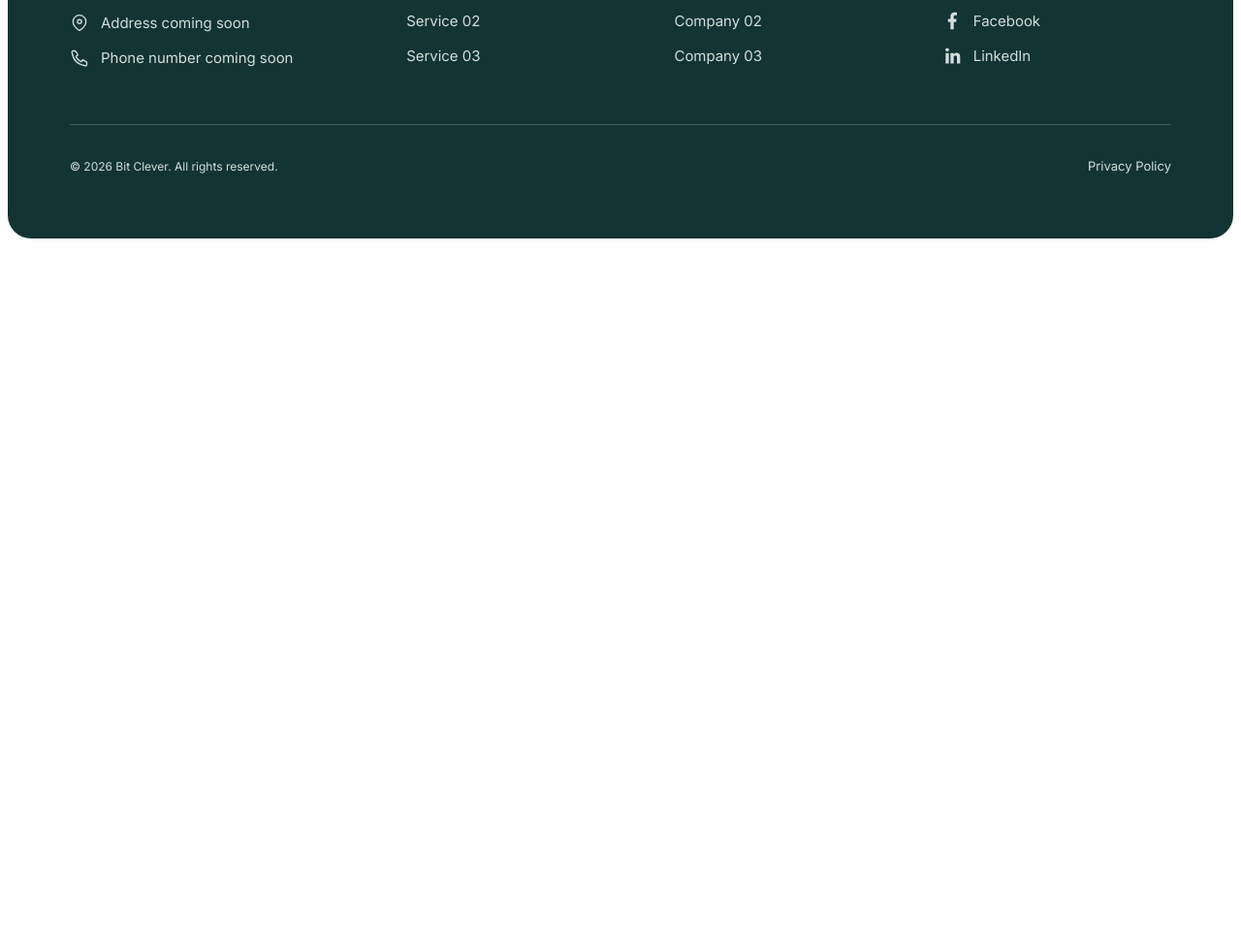
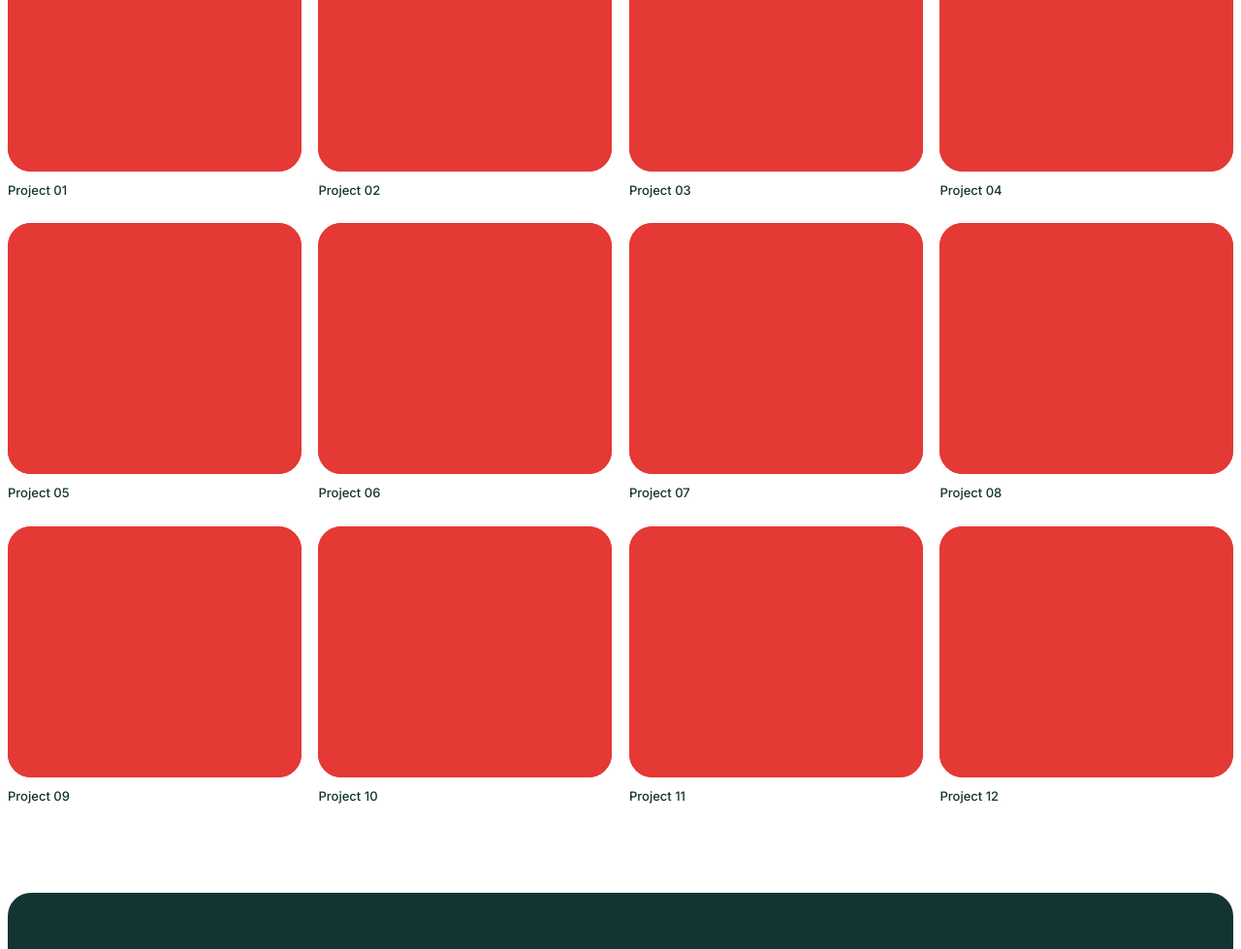
Before and after one commit to dottereldesign/Bit-Clever-Website, a plain HTML site: page portfolio.html in a window 1280 px wide. Shown: the part 486-1465 px from the top of the page at 97% size. Before the commit the page ends 800 px from the top, so only its background shows below. Drawn offline with Linux system fonts and the light colour scheme.

Commit message:
Add portfolio placeholders and client review section

```diff
--- a/assets/site.css
+++ b/assets/site.css
@@ -223,11 +223,23 @@
     @media (prefers-reduced-motion: reduce) { html { scroll-behavior: auto; } }
 
     .recent-work { width: 100%; margin: 0; padding: clamp(64px, 7vw, 104px) 0 0; color: #123433; }
-    .recent-work h2 { margin: 0 0 clamp(32px, 4vw, 56px); text-align: center; font-size: clamp(32px, 4vw, 48px); line-height: 1.15; font-weight: 600; letter-spacing: -.04em; }
-    .recent-work h2 span { color: #138463; }
+    .recent-work h2, .testimonials h2 { margin: 0 0 clamp(32px, 4vw, 56px); text-align: center; font-size: clamp(32px, 4vw, 48px); line-height: 1.15; font-weight: 600; letter-spacing: -.04em; }
+    .recent-work h2 span, .testimonials h2 span { color: #138463; }
     .recent-work__grid { display: grid; grid-template-columns: repeat(4, minmax(0, 1fr)); gap: 24px clamp(8px, 1.4vw, 20px); }
     .work-card { margin: 0; min-width: 0; }
     .work-card img { display: block; width: 100%; height: auto; aspect-ratio: 7 / 6; object-fit: cover; border-radius: 24px; background: #e53935; }
     .work-card figcaption { margin-top: 10px; font-size: 13px; font-weight: 500; line-height: 1.5; }
     .recent-work__actions { display: flex; justify-content: center; margin-top: 32px; }
     @media (max-width: 767px) { .recent-work__grid { grid-template-columns: repeat(2, minmax(0, 1fr)); } }
+
+    .portfolio-work { padding: clamp(24px, 4vw, 56px) 0 clamp(64px, 7vw, 104px); color: #123433; }
+    .testimonials { max-width: 1320px; margin: 0 auto; padding: clamp(72px, 8vw, 120px) clamp(16px, 4vw, 48px) 0; color: #123433; }
+    .testimonials__grid { display: grid; grid-template-columns: repeat(3, minmax(0, 1fr)); gap: 20px; }
+    .testimonial-card { display: flex; flex-direction: column; margin: 0; padding: clamp(24px, 3vw, 36px); border: 1px solid #c5d2ce; border-radius: 24px; }
+    .testimonial-card__mark { height: 48px; color: #138463; font-size: 64px; line-height: 1; font-weight: 600; }
+    .testimonial-card blockquote { margin: 20px 0 32px; font-size: 18px; line-height: 1.65; }
+    .testimonial-card blockquote p { margin: 0; }
+    .testimonial-card figcaption { display: grid; gap: 6px; margin-top: auto; font-size: 14px; line-height: 1.5; }
+    .testimonial-card figcaption strong { font-weight: 600; }
+    .testimonial-card figcaption span { color: #52665d; }
+    @media (max-width: 767px) { .testimonials__grid { grid-template-columns: 1fr; } }
--- a/portfolio.html
+++ b/portfolio.html
@@ -40,6 +40,58 @@
   </dialog>
   <main>
     <header class="hero subpage-header"><canvas class="hero__background" aria-hidden="true"></canvas><h1>Portfolio</h1></header>
+    <section class="portfolio-work" aria-label="Portfolio projects">
+      <div class="recent-work__grid">
+        <figure class="work-card">
+          <img src="./assets/work-placeholder.svg" width="700" height="600" alt="" loading="lazy" decoding="async">
+          <figcaption>Project 01</figcaption>
+        </figure>
+        <figure class="work-card">
+          <img src="./assets/work-placeholder.svg" width="700" height="600" alt="" loading="lazy" decoding="async">
+          <figcaption>Project 02</figcaption>
+        </figure>
+        <figure class="work-card">
+          <img src="./assets/work-placeholder.svg" width="700" height="600" alt="" loading="lazy" decoding="async">
+          <figcaption>Project 03</figcaption>
+        </figure>
+        <figure class="work-card">
+          <img src="./assets/work-placeholder.svg" width="700" height="600" alt="" loading="lazy" decoding="async">
+          <figcaption>Project 04</figcaption>
+        </figure>
+        <figure class="work-card">
+          <img src="./assets/work-placeholder.svg" width="700" height="600" alt="" loading="lazy" decoding="async">
+          <figcaption>Project 05</figcaption>
+        </figure>
+        <figure class="work-card">
+          <img src="./assets/work-placeholder.svg" width="700" height="600" alt="" loading="lazy" decoding="async">
+          <figcaption>Project 06</figcaption>
+        </figure>
+        <figure class="work-card">
+          <img src="./assets/work-placeholder.svg" width="700" height="600" alt="" loading="lazy" decoding="async">
+          <figcaption>Project 07</figcaption>
+        </figure>
+        <figure class="work-card">
+          <img src="./assets/work-placeholder.svg" width="700" height="600" alt="" loading="lazy" decoding="async">
+          <figcaption>Project 08</figcaption>
+        </figure>
+        <figure class="work-card">
+          <img src="./assets/work-placeholder.svg" width="700" height="600" alt="" loading="lazy" decoding="async">
+          <figcaption>Project 09</figcaption>
+        </figure>
+        <figure class="work-card">
+          <img src="./assets/work-placeholder.svg" width="700" height="600" alt="" loading="lazy" decoding="async">
+          <figcaption>Project 10</figcaption>
+        </figure>
+        <figure class="work-card">
+          <img src="./assets/work-placeholder.svg" width="700" height="600" alt="" loading="lazy" decoding="async">
+          <figcaption>Project 11</figcaption>
+        </figure>
+        <figure class="work-card">
+          <img src="./assets/work-placeholder.svg" width="700" height="600" alt="" loading="lazy" decoding="async">
+          <figcaption>Project 12</figcaption>
+        </figure>
+      </div>
+    </section>
   </main>
   <footer class="site-footer">
     <div class="footer-columns">
```
Also changed, not shown: index.html (+20 -0 lines).
